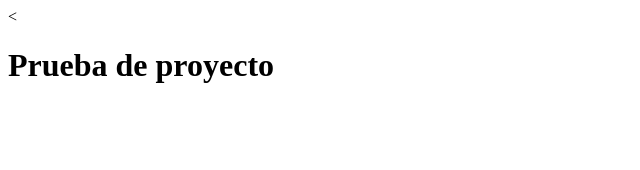
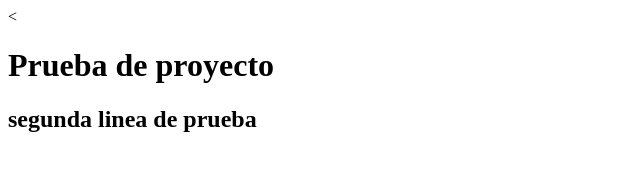
Before and after one commit to AlbertoMalagon/Inicio, a plain HTML site: page index.html in a window 1280 px wide. Shown: the whole page, without its empty margins (0-640 px from the left). Drawn offline with Linux system fonts and the light colour scheme.

Commit message:
Segundo guardado del inicio

```diff
--- a/index.html
+++ b/index.html
@@ -5,5 +5,7 @@
 <body>
 
 <h1>Prueba de proyecto</h1>
+
+<h2>segunda linea de prueba</h2>
 </body>
 </html>
```
